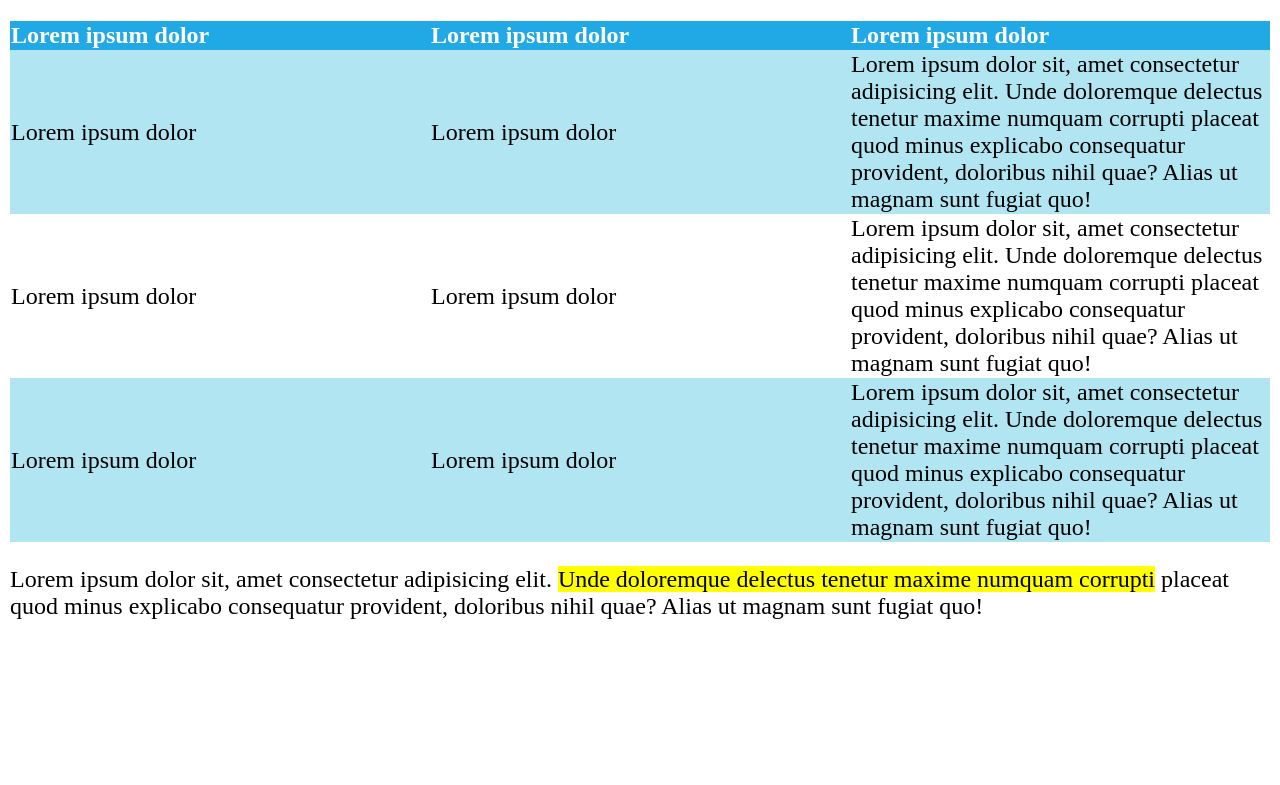
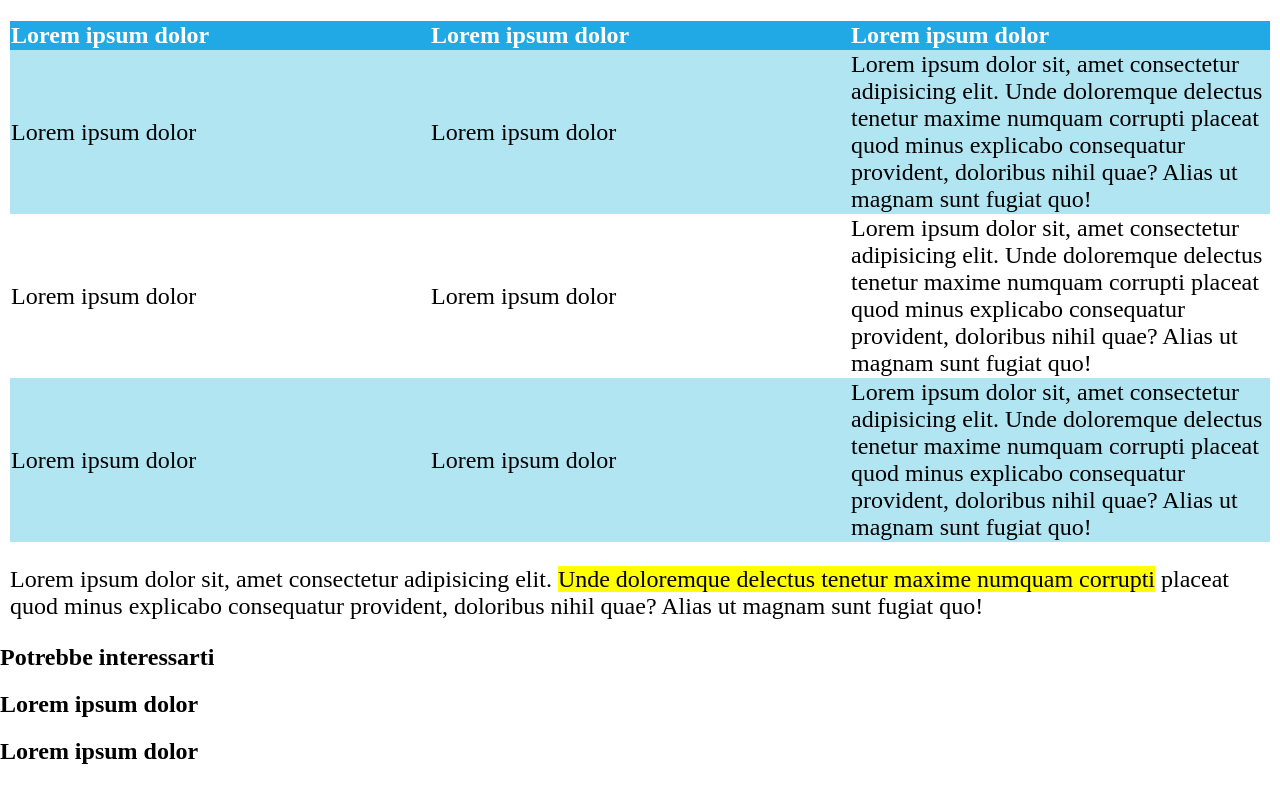
Before and after one commit to MattiaZecchinato/html-css-booleaner, a plain HTML site: page index.html in a window 1280 px wide. Shown: the part 1079-1864 px from the top of the page. Before the commit the page ends 1723 px from the top, so only its background shows below. Drawn offline with Linux system fonts and the light colour scheme.

Commit message:
feat: footer section index

```diff
--- a/index.html
+++ b/index.html
@@ -20,6 +20,7 @@
             </div>
         </header>
 
+        <!-- main content of the page -->
         <main>
 
             <!-- title -->
@@ -125,7 +126,31 @@
 
         </main>
 
-        <footer></footer>
+        <!-- footer of the page -->
+        <footer>
+
+            <!-- footer text -->
+            <section id="footer-text">
+
+                <h2>Potrebbe interessarti</h2>
+
+            </section>
+
+            <!-- footer image -->
+            <section id="footer-image">
+
+                <div id="monitor-img">
+                    <h2>Lorem ipsum dolor</h2>
+                </div>
+
+                <div id="graph-img">
+                    <h2>Lorem ipsum dolor</h2>
+                </div>
+
+            </section>
+
+
+        </footer>
 
     </body>
 </html>
```
